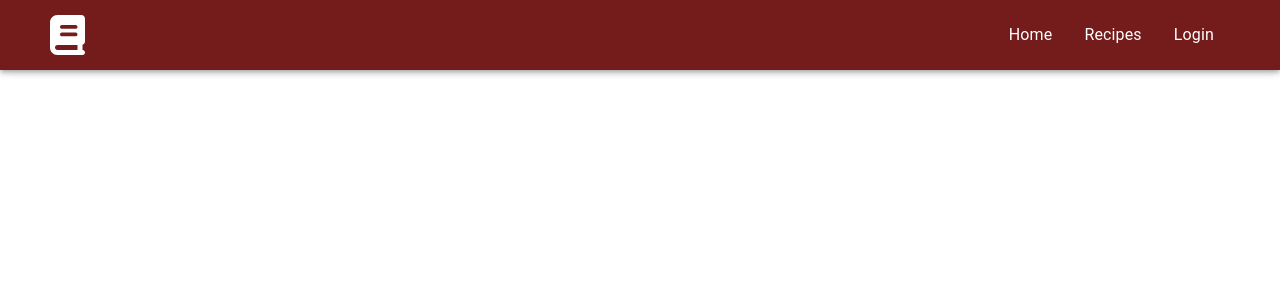
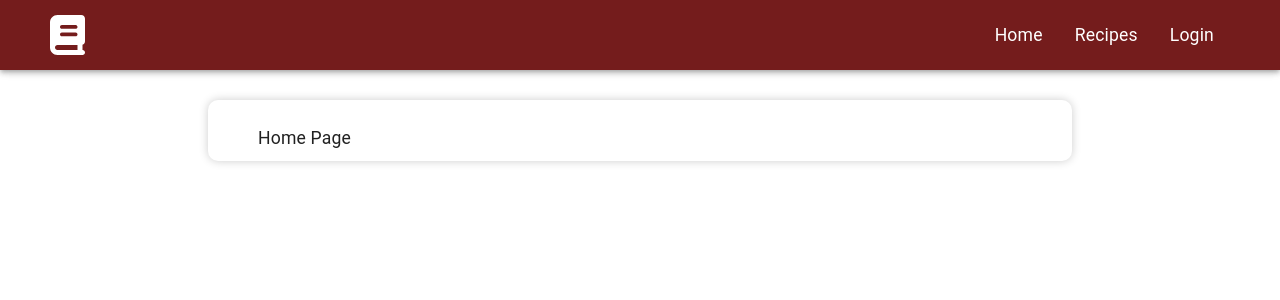
Before and after one commit to the-all-spark/recipes-spa-app, a React app: page / in a window 1280 px wide. Shown: the top 300 px of the page. Built offline with nearby package versions, Linux system fonts and the light colour scheme.

Commit message:
feat: add font for headers, update theme's styles, override global styles

```diff
--- a/src/App.tsx
+++ b/src/App.tsx
@@ -6,6 +6,8 @@ import AllRecipesPage from '@/pages/AllRecipesPage/AllRecipesPage';
 import RecipeDetailPage from '@/pages/RecipeDetailPage/RecipeDetailPage';
 import LoginPage from '@/pages/LoginPage/LoginPage';
 import NotFoundPage from '@/pages/NotFoundPage/NotFoundPage';
+
+import './styles/fonts.css';
 
 function App() {
   return (
--- a/src/app/theme.ts
+++ /dev/null
@@ -1,11 +0,0 @@
-import { createTheme } from '@mui/material/styles';
-
-const theme = createTheme({
-  palette: {
-    primary: {
-      main: '#741c1c',
-    },
-  },
-});
-
-export default theme;
--- a/src/index.tsx
+++ b/src/index.tsx
@@ -3,7 +3,7 @@ import { createRoot } from 'react-dom/client';
 import { Provider } from 'react-redux';
 
 import { ThemeProvider } from '@mui/material/styles';
-import theme from '@/app/theme';
+import theme from '@/styles/theme';
 
 import App from '@/App';
 import { store } from '@/app/store';
--- /dev/null
+++ b/src/pages/Layout/Layout.styled.ts
@@ -0,0 +1,11 @@
+import { styled } from '@mui/material';
+import Box from '@mui/material/Box';
+
+export const StyledLayout = styled(Box)(() => ({
+  width: '80%',
+  margin: '0 auto',
+  padding: '25px 50px 10px 50px',
+  marginBottom: '20px',
+  borderRadius: '10px',
+  boxShadow: '0 0 10px rgba(0, 0, 0, 0.2)',
+}));
--- a/src/pages/Layout/Layout.tsx
+++ b/src/pages/Layout/Layout.tsx
@@ -4,11 +4,12 @@ import { useState } from 'react';
 import { Outlet } from 'react-router-dom';
 
 import AppBar from '@mui/material/AppBar';
-import Box from '@mui/material/Box';
 import CssBaseline from '@mui/material/CssBaseline';
 
 import HeaderToolbar from '@/features/headerToolbar/HeaderToolbar';
 import AsideNavDrawer from '@/features/asideNavDrawer/AsideNavDrawer';
+
+import { StyledLayout } from '@/pages/Layout/Layout.styled';
 
 const Layout = () => {
   const [drawerOpen, setDrawerOpen] = useState(false);
@@ -18,7 +19,7 @@ const Layout = () => {
   };
 
   return (
-    <Box sx={{ display: 'flex' }}>
+    <StyledLayout>
       <CssBaseline />
       <AppBar component="header">
         <HeaderToolbar handleDrawerToggle={handleDrawerToggle} />
@@ -27,7 +28,7 @@ const Layout = () => {
       <AsideNavDrawer drawerOpen={drawerOpen} handleDrawerToggle={handleDrawerToggle} />
 
       <Outlet />
-    </Box>
+    </StyledLayout>
   );
 };
 
--- /dev/null
+++ b/src/styles/fonts.css
@@ -0,0 +1,6 @@
+@font-face {
+  font-family: 'Flatshoes-Regular';
+  src: url('../assets/fonts/flatshoes.woff2') format('woff2');
+  font-style: normal;
+  font-display: swap;
+}
--- /dev/null
+++ b/src/styles/overrides.ts
@@ -0,0 +1,15 @@
+import type { Components } from '@mui/material/styles';
+
+export const componentsOverrides: Components = {
+  MuiCssBaseline: {
+    styleOverrides: {
+      body: {
+        margin: 0,
+        marginTop: '100px',
+        padding: 0,
+        paddingLeft: '100px',
+        paddingRight: '100px',
+      },
+    },
+  },
+};
--- /dev/null
+++ b/src/styles/theme.ts
@@ -0,0 +1,35 @@
+import { createTheme } from '@mui/material/styles';
+import { componentsOverrides } from '@/styles/overrides';
+
+const theme = createTheme({
+  palette: {
+    primary: {
+      main: '#741c1c',
+    },
+    secondary: {
+      main: '#000000b3',
+    },
+  },
+  typography: {
+    h1: {
+      fontFamily: 'Flatshoes-Regular',
+      fontSize: '3.5rem',
+      fontWeight: 400,
+    },
+    h2: {
+      fontFamily: 'Flatshoes-Regular',
+      fontSize: '2rem',
+      fontWeight: 400,
+    },
+    body1: {
+      fontSize: '1.1rem',
+    },
+    body2: {
+      fontSize: '1rem',
+      fontWeight: 400,
+    },
+  },
+  components: componentsOverrides,
+});
+
+export default theme;
```
Also changed, not shown: src/assets/fonts/flatshoes.woff2 (added).
